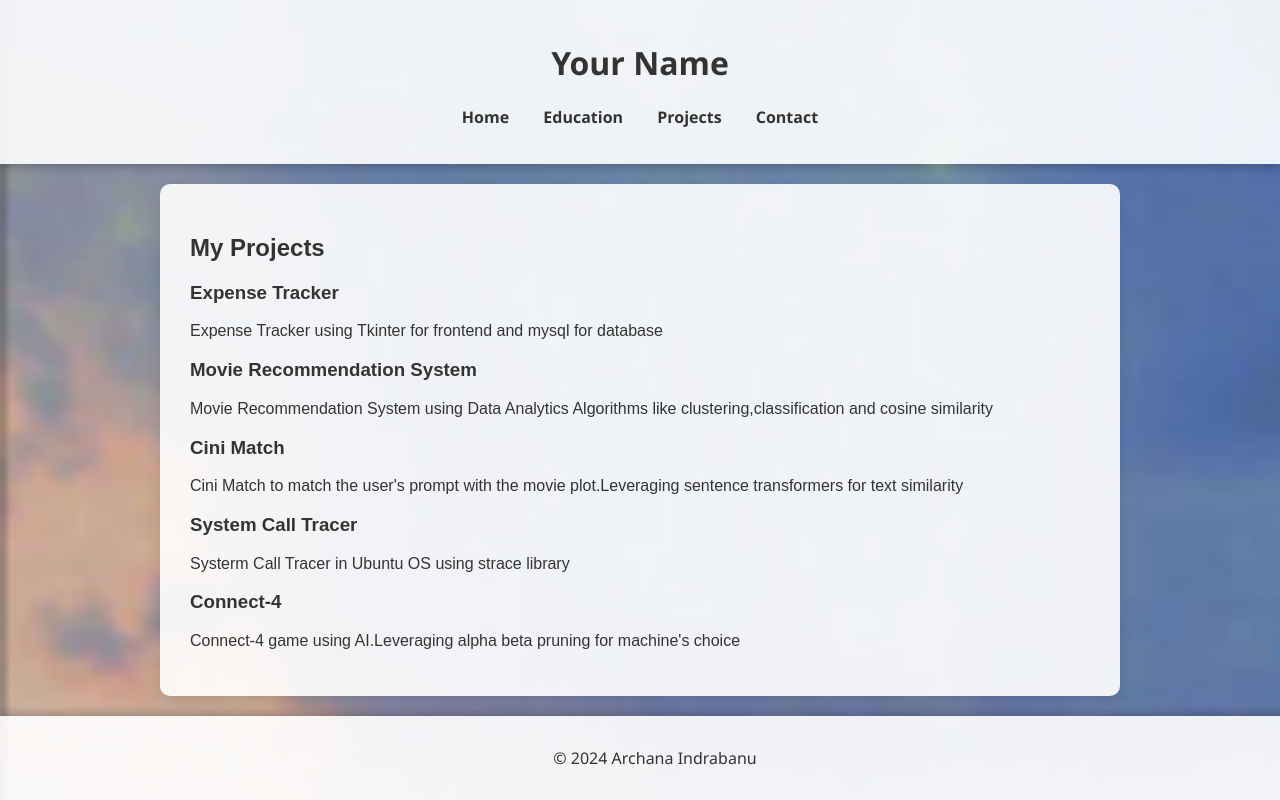
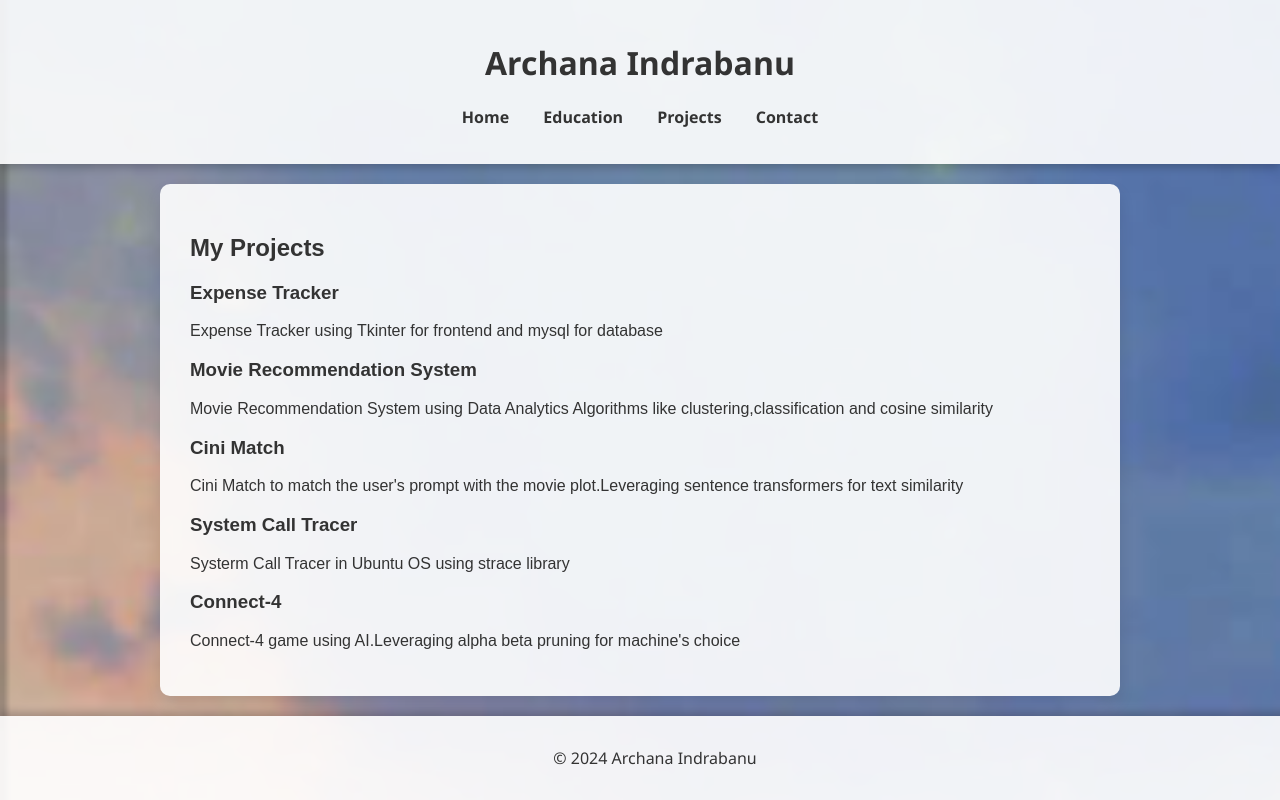
Before and after one commit to ArchanaIndrabanu/portfolio-website, a plain HTML site: page projects.html in a window 1280 px wide. Drawn offline with Linux system fonts and the light colour scheme.

Commit message:
Update projects.html

```diff
--- a/projects.html
+++ b/projects.html
@@ -8,7 +8,7 @@
 </head>
 <body>
     <header>
-        <h1>Your Name</h1>
+        <h1>Archana Indrabanu</h1>
         <nav>
             <ul>
                 <li><a href="index.html">Home</a></li>
```
